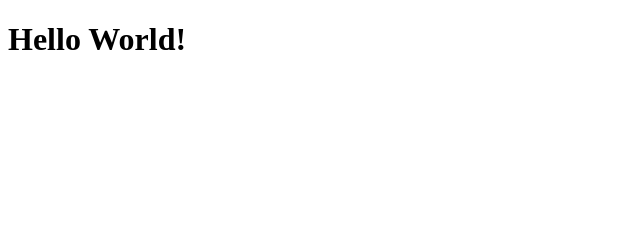
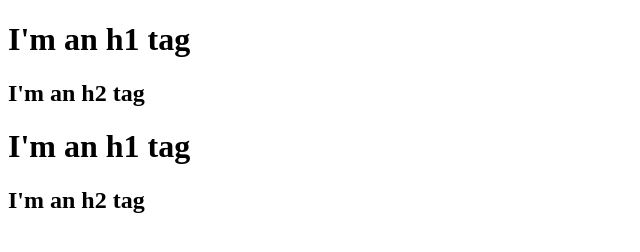
Before and after one commit to vishnudevi11/Namaste_React, a plain HTML site: page index.html in a window 1280 px wide. Shown: the whole page, without its empty margins (0-640 px from the left). Drawn offline with nearby package versions, Linux system fonts and the light colour scheme.

Commit message:
episode-01

```diff
--- a/app.js
+++ b/app.js
@@ -1,3 +1,22 @@
-const heading=React.createElement("h1",{},"Hello World!");
+//we created only one element
+
+const heading=React.createElement
+("h1",{id:"heading"},"Hello World!");
+console.log(heading);
         const root=ReactDOM.createRoot(document.getElementById("root"));
         root.render(heading);
+
+{/* <div id="parent">
+    <div id="child">
+        <h1>i'm h1 tag</h1>
+    </div>
+</div> */}
+
+const container=React.createElement("div",{id:"parent"},
+    [React.createElement("div",{id:"child"},
+        [React.createElement("h1",{},"I'm an h1 tag" ),React.createElement("h2",{},"I'm an h2 tag" )])],
+    [React.createElement("div",{id:"child1"},
+        [React.createElement("h1",{},"I'm an h1 tag" ),React.createElement("h2",{},"I'm an h2 tag" )])]);
+
+const root1=ReactDOM.createRoot(document.getElementById("root"));
+root1.render(container);
--- a/index.html
+++ b/index.html
@@ -3,6 +3,7 @@
 <head>
     <meta charset="UTF-8">
     <meta name="viewport" content="width=device-width, initial-scale=1.0">
+    <link rel="Stylesheet" href="./index.css">
     <title>Namaste React</title>
 </head>
 <body>
```
Also changed, not shown: Readme.md (added), index.css (added).
